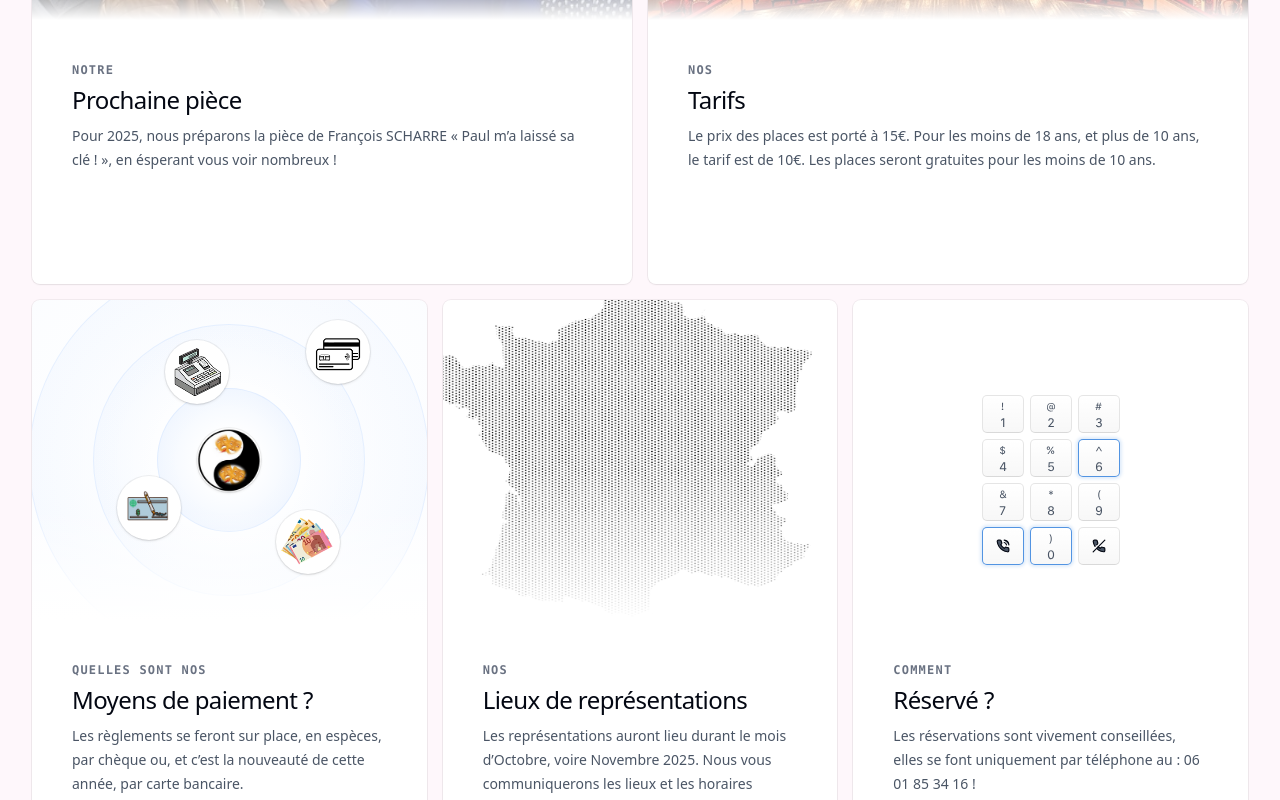
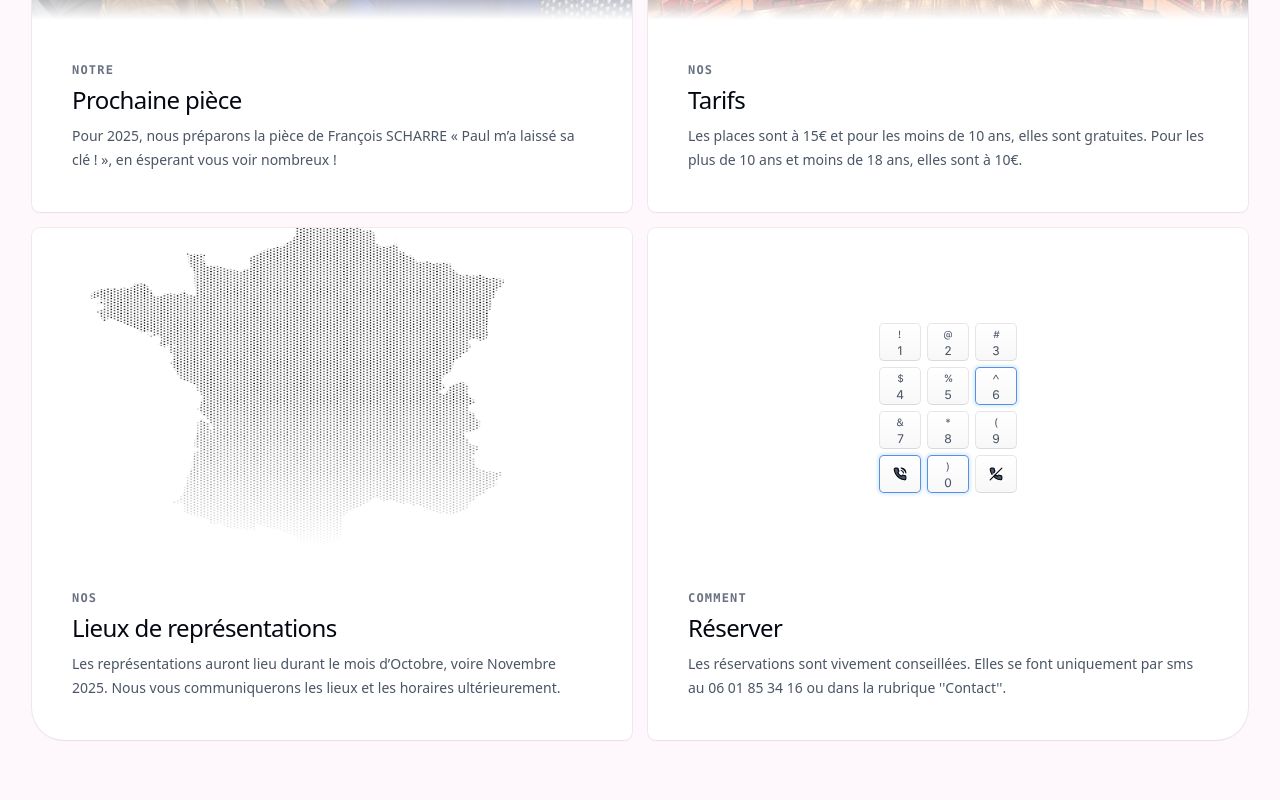
Before and after one commit to Iskandar835/levderido, a Next.js app: page / in a window 1280 px wide. Shown: the part 1300-2100 px from the top of the page. Built offline with nearby package versions, Linux system fonts and the light colour scheme; a web font is replaced by a local one.

Commit message:
chore: ajustement section bento

```diff
--- a/src/app/page.tsx
+++ b/src/app/page.tsx
@@ -5,7 +5,6 @@ import { Gradient } from '@/components/gradient'
 import { Keyboard } from '@/components/keyboard'
 import { Mark } from '@/components/logo'
 import { LogoCloud } from '@/components/logo-cloud'
-import { LogoCluster } from '@/components/logo-cluster'
 import { Map } from '@/components/map'
 import { Navbar } from '@/components/navbar'
 import { Testimonials } from '@/components/testimonials'
@@ -59,37 +58,38 @@ function BentoSection() {
         <BentoCard
           eyebrow="Nos"
           title="Tarifs"
-          description="Le prix des places est porté à 15€. Pour les moins de 18 ans, et plus de 10 ans, le tarif est de 10€. Les places seront gratuites pour les moins de 10 ans."
+          description=" Les places sont à 15€ et pour les moins de 10 ans, elles sont gratuites. Pour les plus de 10 ans et moins de 18 ans, elles sont à 10€."
           graphic={
             <div className="absolute inset-0 bg-[url(/theatre.jpeg)] bg-[size:100%_650px] bg-cover bg-no-repeat" />
           }
           fade={['bottom']}
           className="lg:col-span-3 lg:rounded-tr-4xl"
         />
-        <BentoCard
+        {/* <BentoCard
           eyebrow="Quelles sont nos"
           title="Moyens de paiement ?"
           description="Les règlements se feront sur place, en espèces, par chèque ou, et c’est la nouveauté de cette année, par carte bancaire."
           graphic={<LogoCluster />}
           className="lg:col-span-2 lg:rounded-bl-4xl"
-        />
+          ****** Pour le moment on laisse ce BentoCard de coter, peut etre réutiliser plus tard *****
+        /> */}
         <BentoCard
           eyebrow="Nos"
           title="Lieux de représentations"
-          description="Les représentations auront lieu durant le mois d’Octobre, voire Novembre 2025. Nous vous communiquerons les lieux et les horaires ultérieurement, à l'approche des dates mentionées ci-dessus."
+          description="Les représentations auront lieu durant le mois d’Octobre, voire Novembre 2025. Nous vous communiquerons les lieux et les horaires ultérieurement."
           graphic={<Map />}
-          className="lg:col-span-2"
+          className="lg:col-span-3 lg:rounded-bl-4xl"
         />
         <BentoCard
           eyebrow="Comment"
-          title="Réservé ?"
-          description="Les réservations sont vivement conseillées, elles se font uniquement par téléphone au : 06 01 85 34 16 !"
+          title="Réserver"
+          description="Les réservations sont vivement conseillées. Elles se font uniquement par sms au 06 01 85 34 16 ou dans la rubrique ''Contact''."
           graphic={
             <div className="flex size-full items-center justify-center pt-10">
               <Keyboard highlighted={['Zero', 'Six', 'Pick']} />
             </div>
           }
-          className="max-lg:rounded-b-4xl lg:col-span-2 lg:rounded-br-4xl"
+          className="max-lg:rounded-b-4xl lg:col-span-3 lg:rounded-br-4xl"
         />
       </div>
     </Container>
```
